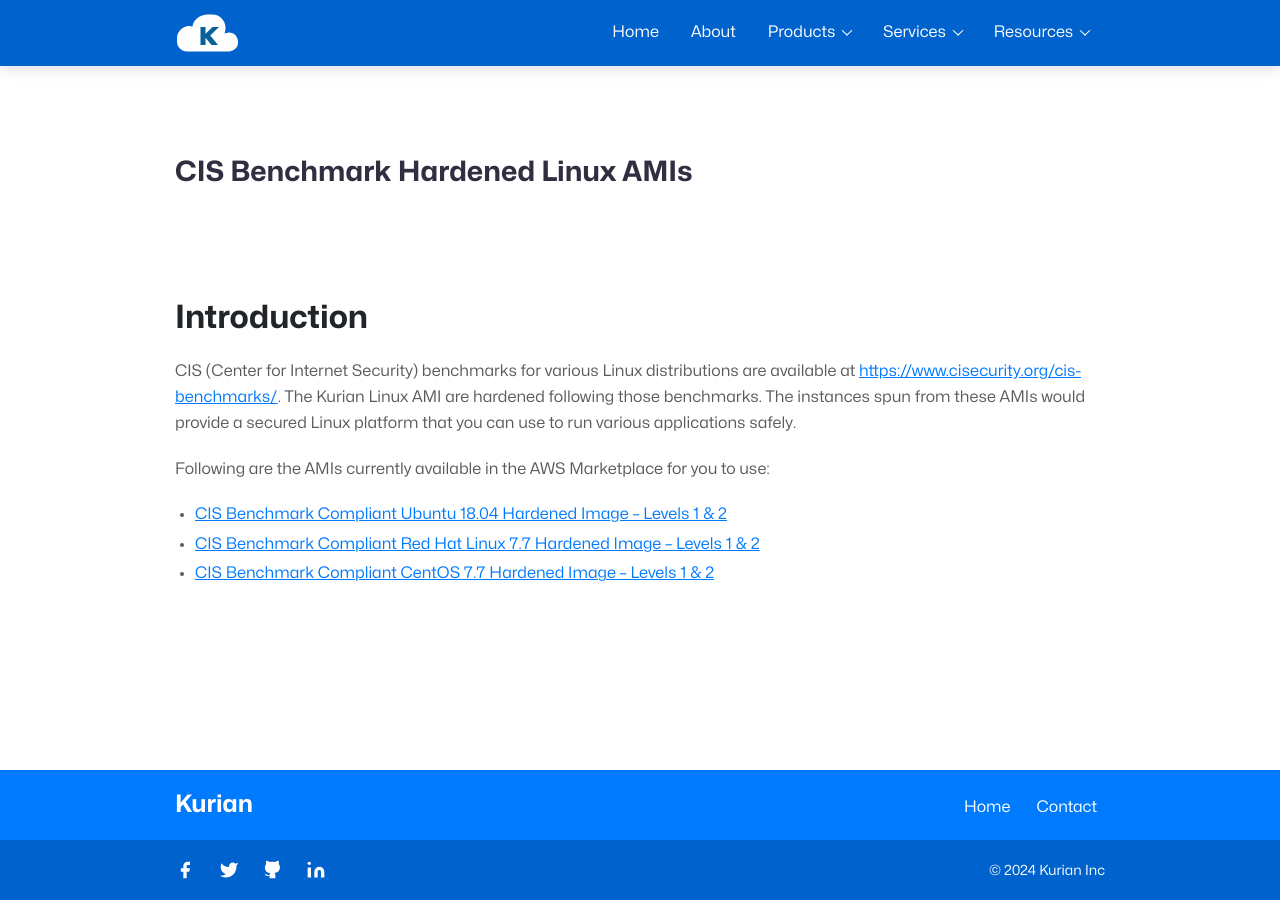
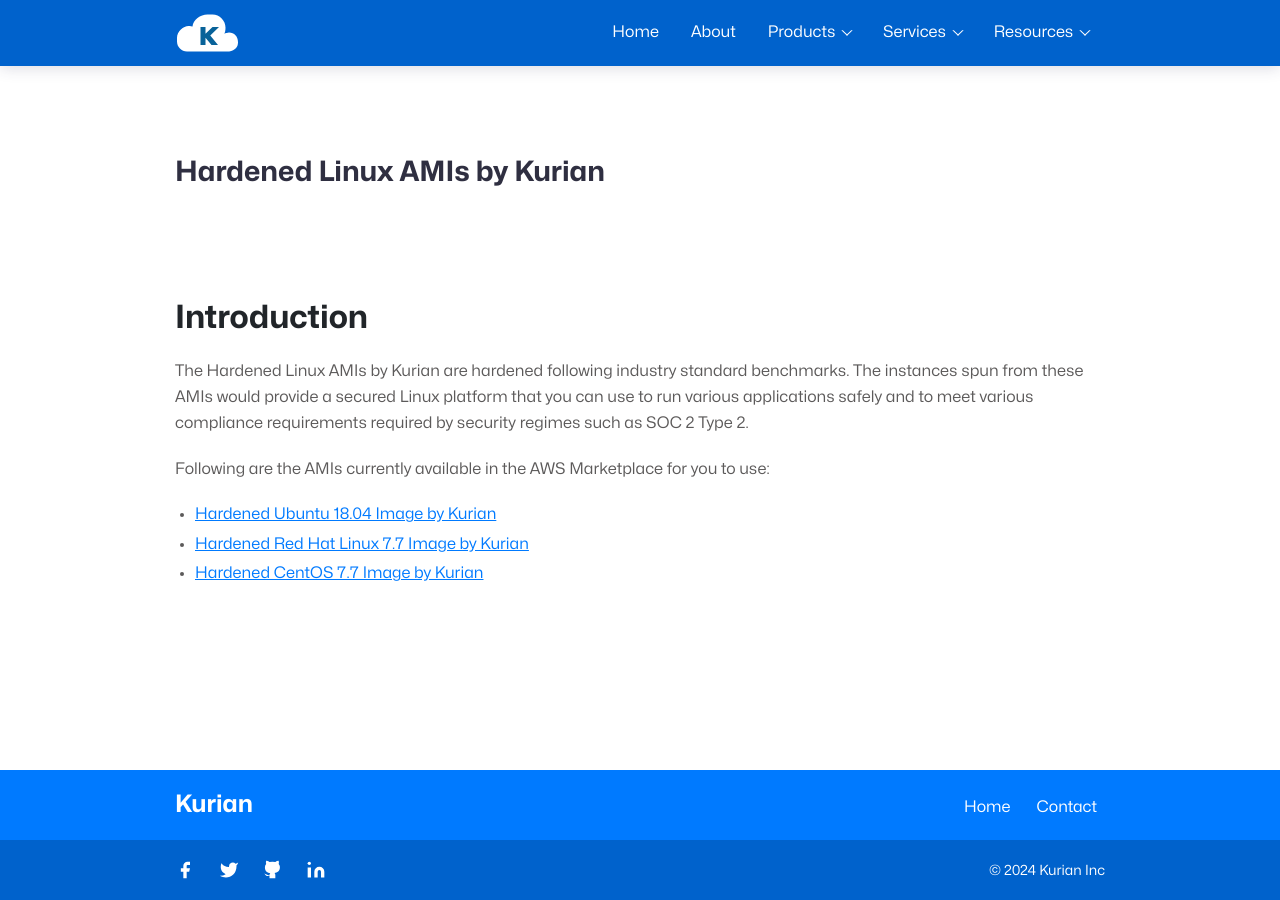
Before and after one commit to kurianinc/kurianinc, a Jekyll site: the page built from _products/cis-benchmark.md, in a window 1280 px wide. Built offline with Jekyll 4.4.1, drawn with Linux system fonts in a browser that asks for light colours.

Commit message:
Renamed to Kurian image

```diff
--- a/_products/cis-benchmark.md
+++ b/_products/cis-benchmark.md
@@ -1,9 +1,9 @@
 ---
-title: "CIS Benchmark Hardened Linux AMIs"
+title: "Hardened Linux AMIs by Kurian"
 date: 2023-01-01T10:00:00+10:00
-image: "images/products/cis-benchmark.jpg"
+image: "images/products/hardened-ami.jpg"
 layout: product
-description: CIS Benchmark Hardened Linux AMIs description
+description: Hardened Linux AMIs by Kurian
 permalink: "/aws-machine-images/cis-benchmark-hardened-linux-amis/"
 bodyClass: page-product
 weight: 110
@@ -12,10 +12,10 @@ weight: 110
 Introduction
 ============
 
-CIS (Center for Internet Security) benchmarks for various Linux distributions are available at [https://www.cisecurity.org/cis-benchmarks/](https://www.cisecurity.org/cis-benchmarks/). The Kurian Linux AMI are hardened following those benchmarks. The instances spun from these AMIs would provide a secured Linux platform that you can use to run various applications safely.
+The Hardened Linux AMIs by Kurian are hardened following industry standard benchmarks. The instances spun from these AMIs would provide a secured Linux platform that you can use to run various applications safely and to meet various compliance requirements required by security regimes such as SOC 2 Type 2.
 
 Following are the AMIs currently available in the AWS Marketplace for you to use:
 
-*   [CIS Benchmark Compliant Ubuntu 18.04 Hardened Image – Levels 1 & 2](https://aws.amazon.com/marketplace/pp/B082X6GLR6)
-*   [CIS Benchmark Compliant Red Hat Linux 7.7 Hardened Image – Levels 1 & 2](https://aws.amazon.com/marketplace/pp/B0868QFBWP)
-*   [CIS Benchmark Compliant CentOS 7.7 Hardened Image – Levels 1 & 2](https://aws.amazon.com/marketplace/pp/B0868RDP11)
+*   [Hardened Ubuntu 18.04 Image by Kurian](https://aws.amazon.com/marketplace/pp/B082X6GLR6)
+*   [Hardened Red Hat Linux 7.7 Image by Kurian](https://aws.amazon.com/marketplace/pp/B0868QFBWP)
+*   [Hardened CentOS 7.7 Image by Kurian](https://aws.amazon.com/marketplace/pp/B0868RDP11)
```
